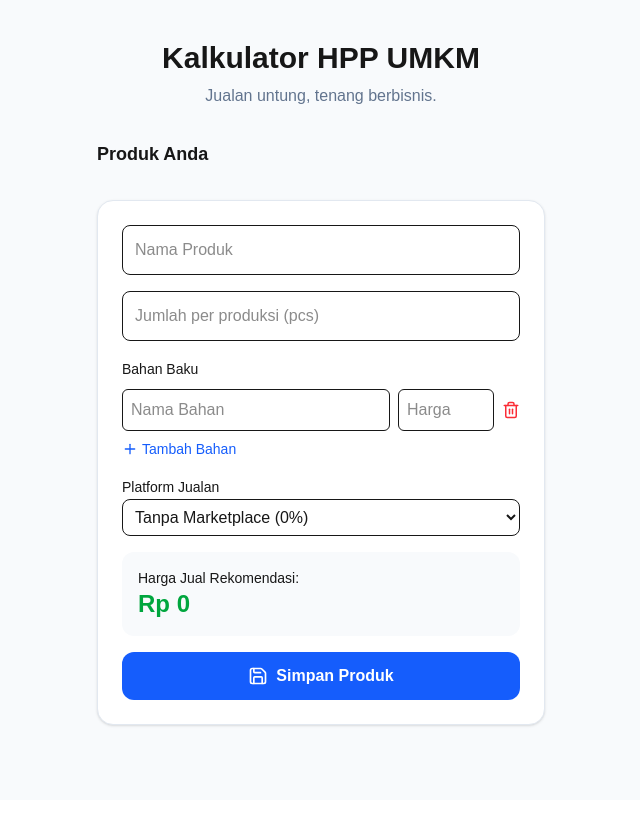
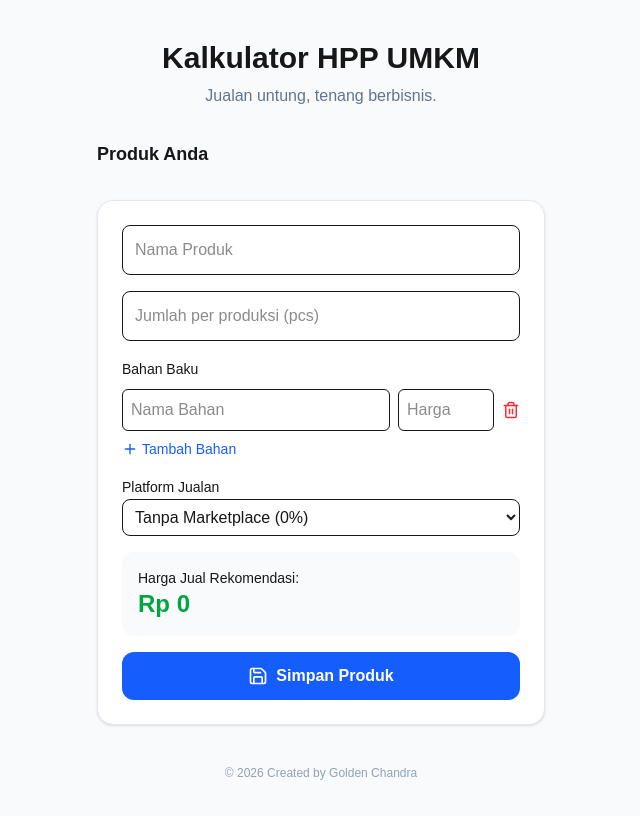
Before and after one commit to goldenchandra168/kalkulator-hpp-umkm, a Next.js app: page / in a window 1280 px wide. Shown: the top 816 px of the page, without its empty margins (319-959 px from the left). Built offline with nearby package versions, Linux system fonts and the light colour scheme.

Commit message:
feat: add Created by Golden Chandra trademark

```diff
--- a/app/page.tsx
+++ b/app/page.tsx
@@ -35,6 +35,10 @@ export default function Home() {
         </div>
 
         <CalculatorForm onSave={handleSave} />
+
+        <footer className="text-center text-slate-400 text-xs mt-10">
+          © {new Date().getFullYear()} Created by Golden Chandra
+        </footer>
       </div>
     </main>
   );
```
